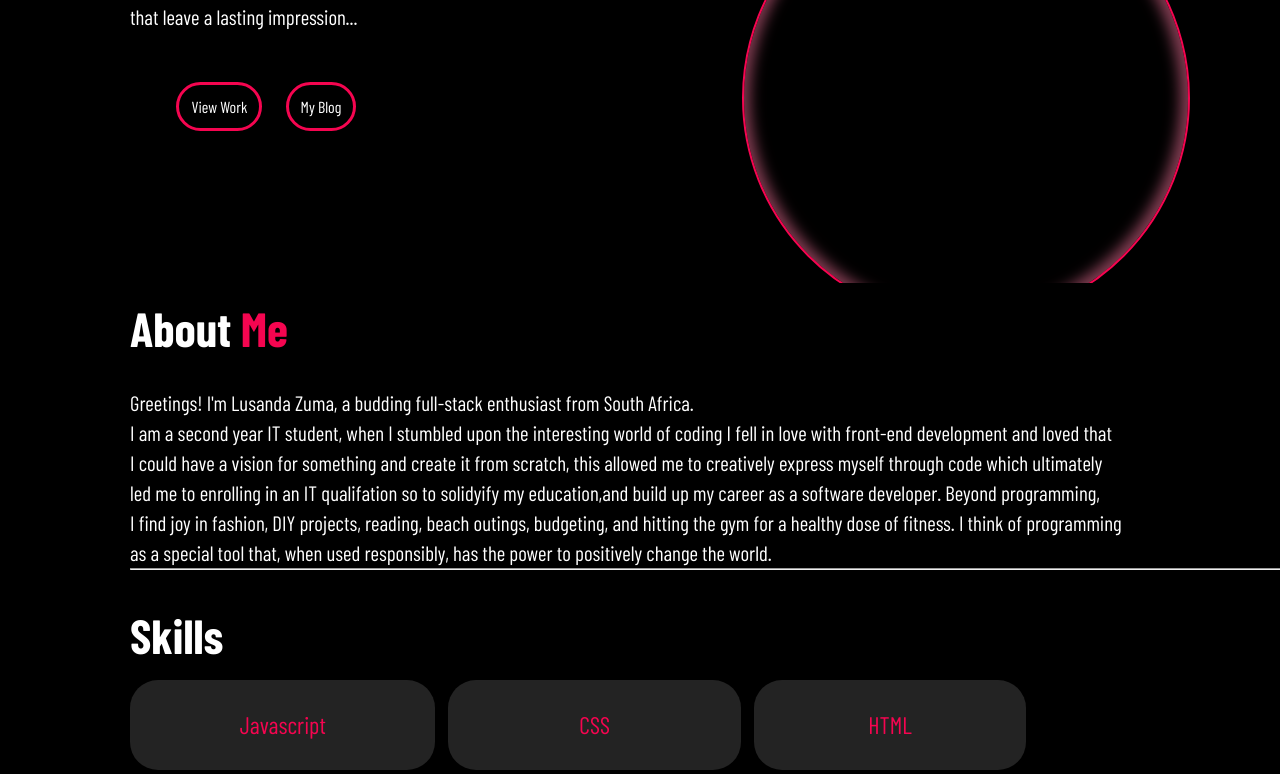
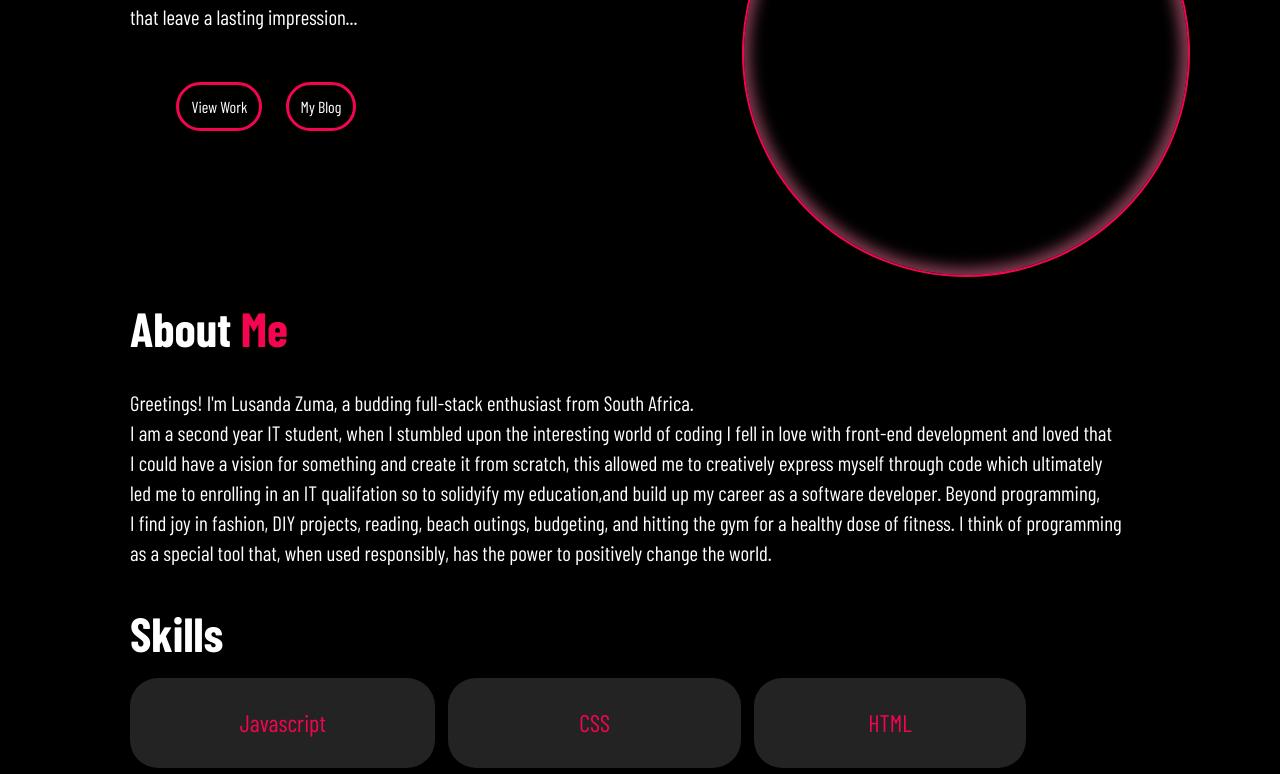
Before and after one commit to Lulutosh/Personal-website, a plain HTML site: page index.html in a window 1280 px wide. Shown: the part 467-1241 px from the top of the page. Drawn offline with nearby package versions, Linux system fonts and the light colour scheme; a web font is replaced by a local one.

Commit message:
changed styles on hr and image background

```diff
--- a/index.html
+++ b/index.html
@@ -63,7 +63,7 @@
             gym for a healthy dose of fitness.
             I think of programming <br> as a special tool that, when used responsibly, has
             the power to positively change the world.</p>
-            <hr />
+
             <div class="skills-wrap">
                 <h3>Skills</h3>
                 <div class="grid-container">
--- a/styles.css
+++ b/styles.css
@@ -151,7 +151,7 @@ hr {
     /* right: 237px; */
     left: 58%;
     color: #fff;
-    bottom: 5%;
+    bottom: 11%;
     box-shadow: inset -1px 0px 14px 7px #813d52;
 }
 
```
